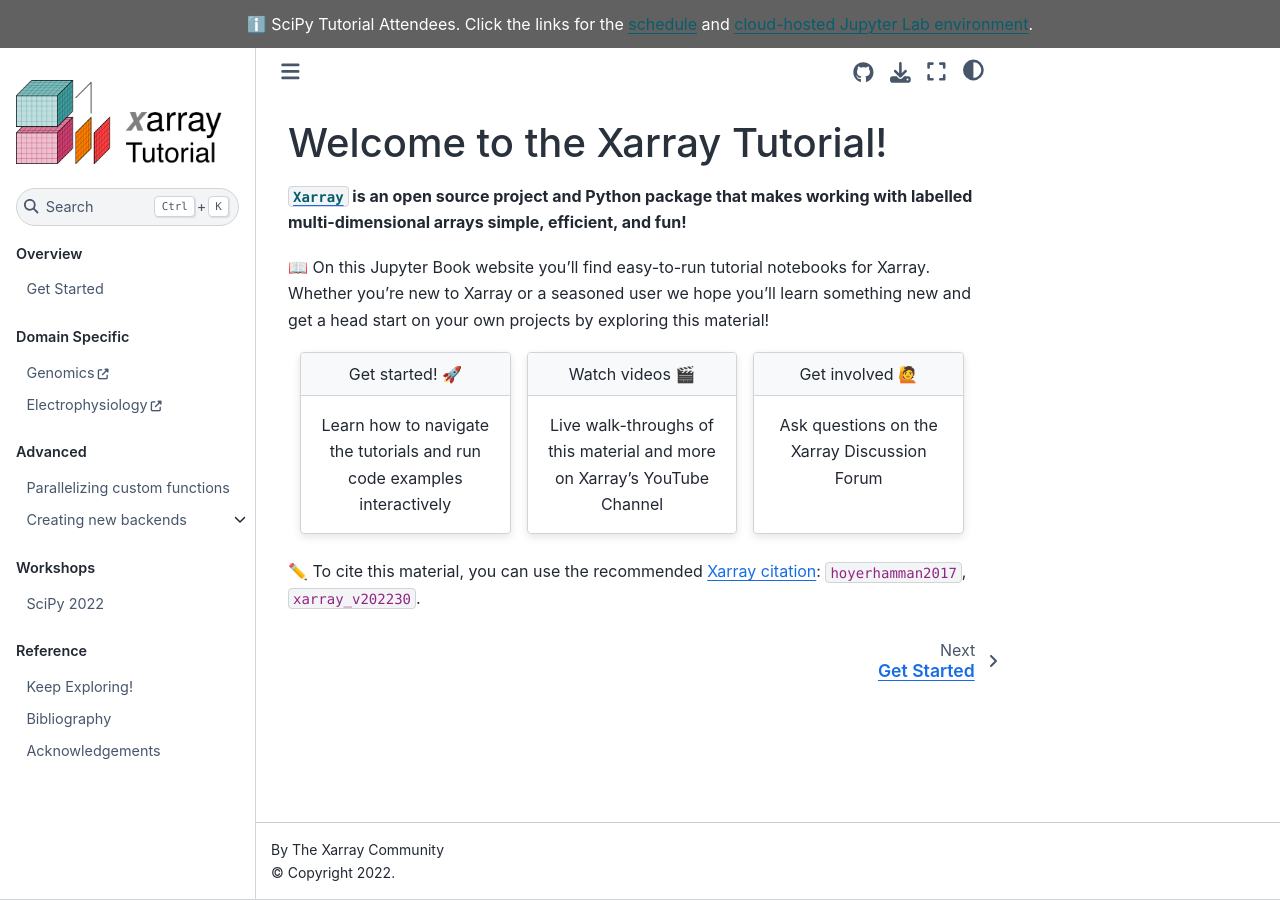
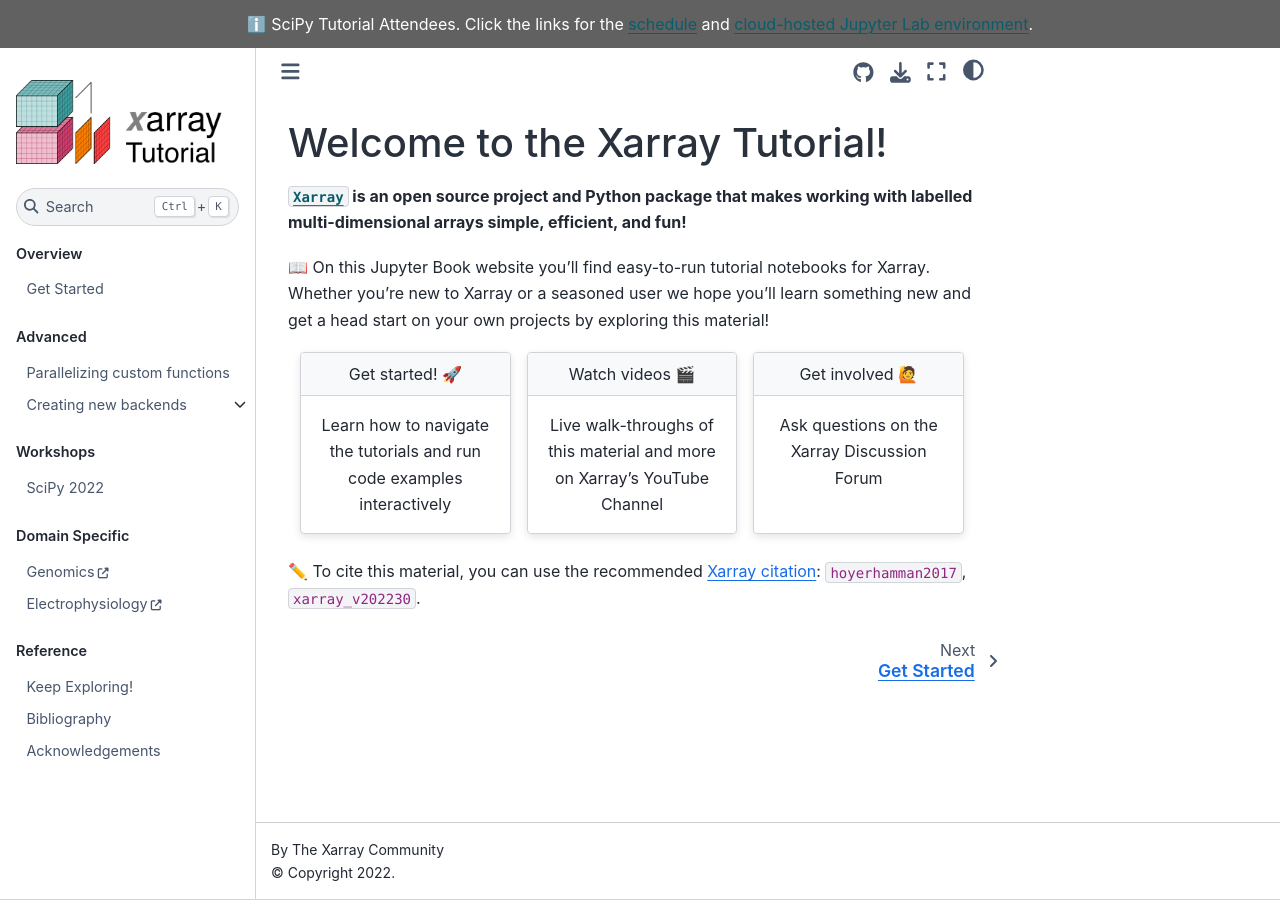
Before and after one commit to xarray-contrib/xarray-tutorial, a Jupyter Book: the page built from intro.md, in a window 1280 px wide. Built offline with Jupyter Book 1.0.4 settings and Sphinx 7.4.7 and the Sphinx Book theme 1.1.4, drawn with Linux system fonts in a browser that asks for light colours; pages that are not in the unit, such as notebooks, are missing from menus; cross-references to code outside the pages are shown as plain code; some of the changed lines change nothing that is shown.

Commit message:
Change order

```diff
--- a/_toc.yml
+++ b/_toc.yml
@@ -6,13 +6,6 @@
     chapters:
       - file: overview/get-started.md
       - file: overview/xarray-in-45-min
-
-  - caption: Domain Specific
-    chapters:
-      - url: https://anopheles-genomic-surveillance.github.io/workshop-5/module-1-xarray.html
-        title: Genomics
-      - url: https://predictablynoisy.com/posts/2019/2019-10-22-xarray-neuro/
-        title: Electrophysiology
 
   - caption: Fundamentals
     chapters:
@@ -78,6 +71,14 @@
           - file: workshops/online-tutorial-series/01_xarray_fundamentals
           - file: workshops/online-tutorial-series/02_indexing
           - file: workshops/online-tutorial-series/03_computation
+
+  - caption: Domain Specific
+    chapters:
+      - url: https://anopheles-genomic-surveillance.github.io/workshop-5/module-1-xarray.html
+        title: Genomics
+      - url: https://predictablynoisy.com/posts/2019/2019-10-22-xarray-neuro/
+        title: Electrophysiology
+
   - caption: Reference
     chapters:
       - file: reference/resources
```
